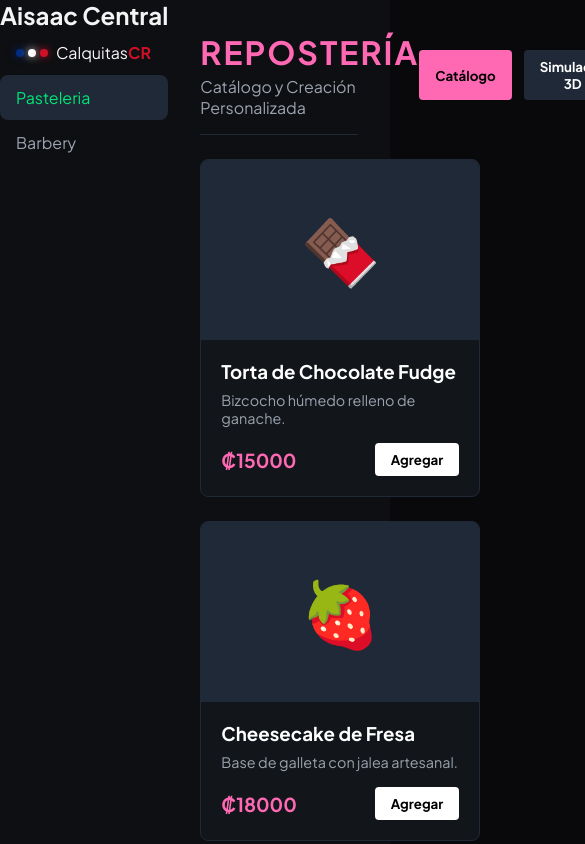
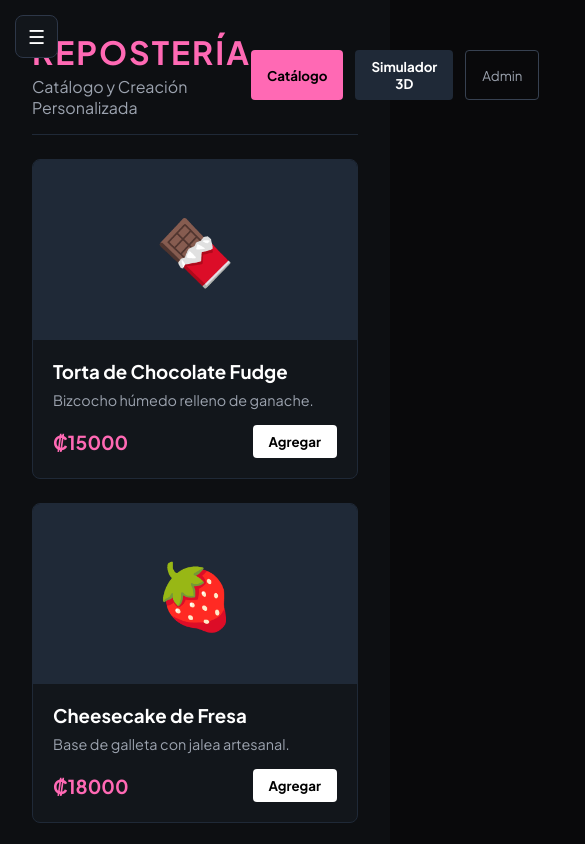
Before and after one commit to isaaccascante1000-oss/calquitascr, a React (Vite) app: page /pasteleria in a window 390 px wide. Shown: the top 844 px of the page, 585 px wide, since content can reach past the window. Built offline with nearby package versions, Linux system fonts and the light colour scheme.

Commit message:
vista movil mejorada

```diff
--- a/src/components/Catalog.css
+++ b/src/components/Catalog.css
@@ -534,3 +534,46 @@
     padding: 20px 15px;
   }
 }
+/* --- CORRECCIÓN DEFINITIVA PARA MÓVILES (Menos de 768px) --- */
+@media (max-width: 768px) {
+  /* Forzar que el contenedor principal ocupe todo el ancho sin que el sidebar estorbe */
+  .catalog-section {
+    padding: 10px 5px !important;
+    width: 100% !important;
+    box-sizing: border-box;
+  }
+
+  .catalog-container {
+    width: 100% !important;
+    padding: 0 5px;
+  }
+
+  /* Arreglar los botones de categorías para que NO se apilen verticalmente */
+  .catalog-category-wrapper {
+    display: flex !important;
+    flex-direction: row !important;
+    overflow-x: auto !important;
+    white-space: nowrap !important;
+    gap: 8px !important;
+    padding-bottom: 10px !important;
+    width: 100% !important;
+    justify-content: flex-start !important;
+    -webkit-overflow-scrolling: touch;
+  }
+
+  .catalog-category-wrapper button {
+    flex: 0 0 auto !important; /* Evita que se encojan o se pongan en columna */
+  }
+
+  /* Tarjetas de calcas a 2 columnas perfectas en móvil */
+  .catalog-grid {
+    grid-template-columns: repeat(2, 1fr) !important;
+    gap: 8px !important;
+  }
+
+  /* Ajustar textos grandes de la portada (Hero) para que no se salgan */
+  .hero-title, h1 {
+    font-size: 2rem !important;
+    line-height: 1.2 !important;
+  }
+}
--- a/src/components/layout/Sidebar.css
+++ b/src/components/layout/Sidebar.css
@@ -67,3 +67,54 @@
   background-color: #1f2937;
   color: #00e676; /* O cámbialo a #ffffff si no quieres que resalte en verde */
 }
+/* Botón de menú móvil oculto por defecto en PC */
+.mobile-menu-btn {
+  display: none;
+  position: fixed;
+  top: 15px;
+  left: 15px;
+  z-index: 1100;
+  background: #12161b;
+  color: #fff;
+  border: 1px solid #2d3748;
+  padding: 8px 12px;
+  border-radius: 8px;
+  font-size: 1.2rem;
+  cursor: pointer;
+}
+
+.sidebar-overlay {
+  display: none;
+}
+
+/* --- ADAPTACIÓN MÓVIL --- */
+@media (max-width: 768px) {
+  .mobile-menu-btn {
+    display: block !important; /* Muestra el botón en celulares */
+  }
+
+  .sidebar-container {
+    position: fixed !important;
+    top: 0;
+    left: -280px; /* Escondido fuera de la pantalla a la izquierda */
+    width: 260px !important;
+    height: 100vh;
+    z-index: 1050;
+    transition: left 0.3s ease-in-out;
+  }
+
+  .sidebar-container.open {
+    left: 0 !important; /* Se desliza hacia adentro cuando se presiona el botón */
+  }
+
+  .sidebar-overlay {
+    display: block;
+    position: fixed;
+    top: 0;
+    left: 0;
+    width: 100vw;
+    height: 100vh;
+    background: rgba(0, 0, 0, 0.6);
+    z-index: 1040;
+  }
+}
--- a/src/components/layout/Sidebar.jsx
+++ b/src/components/layout/Sidebar.jsx
@@ -1,35 +1,68 @@
+import { useState } from 'react';
 import { NavLink } from 'react-router-dom';
 import './Sidebar.css';
 
 export default function Sidebar() {
+  const [isOpen, setIsOpen] = useState(false);
+
+  const toggleSidebar = () => setIsOpen(!isOpen);
+  const closeSidebar = () => setIsOpen(false);
+
   return (
-    <aside className="sidebar-container">
+    <>
+      {/* Botón hamburguesa flotante para celulares */}
+      <button
+        onClick={toggleSidebar}
+        className="mobile-menu-btn"
+        aria-label="Menú"
+      >
+        {isOpen ? '✕' : '☰'}
+      </button>
+
+      {/* Overlay oscuro de fondo cuando el menú está abierto en móvil */}
+      {isOpen && (
+        <div className="sidebar-overlay" onClick={closeSidebar} />
+      )}
+
+      {/* Contenedor del Sidebar */}
+      <aside className={`sidebar-container ${isOpen ? 'open' : ''}`}>
         <div className="sidebar-brand">
           <h2>Aisaac Central</h2>
         </div>
 
         <nav className="sidebar-nav">
-        <NavLink to="/" className={({ isActive }) => (isActive ? 'nav-link active' : 'nav-link')}>
+          <NavLink
+            to="/"
+            onClick={closeSidebar}
+            className={({ isActive }) => (isActive ? 'nav-link active' : 'nav-link')}
+          >
             <div style={{ display: 'flex', alignItems: 'center' }}>
-            {/* Puntos brillantes integrados al lado del nombre */}
               <div className="brand-dots" style={{ marginRight: '8px' }}>
                 <span className="glow-dot blue"></span>
                 <span className="glow-dot white"></span>
                 <span className="glow-dot red"></span>
               </div>
-            {/* Texto con el "CR" en rojo */}
               <span style={{ color: '#faf6f7ff' }}>Calquitas<strong style={{ color: '#ce1126' }}>CR</strong></span>
             </div>
           </NavLink>
 
-        <NavLink to="/pasteleria" className={({ isActive }) => (isActive ? 'nav-link active' : 'nav-link')}>
+          <NavLink
+            to="/pasteleria"
+            onClick={closeSidebar}
+            className={({ isActive }) => (isActive ? 'nav-link active' : 'nav-link')}
+          >
             Pasteleria
           </NavLink>
 
-        <NavLink to="/barbery" className={({ isActive }) => (isActive ? 'nav-link active' : 'nav-link')}>
+          <NavLink
+            to="/barbery"
+            onClick={closeSidebar}
+            className={({ isActive }) => (isActive ? 'nav-link active' : 'nav-link')}
+          >
             Barbery
           </NavLink>
         </nav>
       </aside>
+    </>
   );
 }
```
Lines whose indentation alone changed are shown as unchanged.
